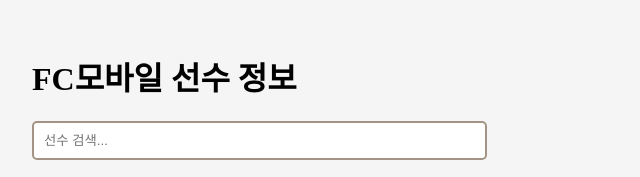
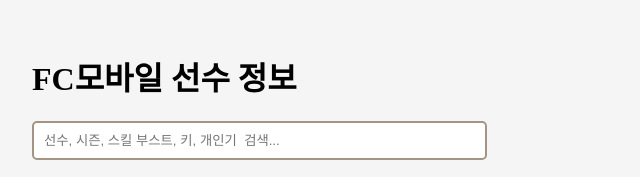
Before and after one commit to jw619/-, a plain HTML site: page index.html in a window 1280 px wide. Shown: the top 177 px of the page, without its empty margins (0-640 px from the left). Drawn offline with Linux system fonts and the light colour scheme.

Commit message:
Update index.html

```diff
--- a/index.html
+++ b/index.html
@@ -10,7 +10,7 @@
 <body>
     <h1 id="heading">FC모바일 선수 정보</h1>
     <div id="search-container">
-        <input type="text" id="search-input" placeholder="선수 검색..." onkeyup="filterTable()">
+        <input type="text" id="search-input" placeholder="선수, 시즌, 스킬 부스트, 키, 개인기  검색..." onkeyup="filterTable()">
             </div>
     <div style="display: flex; align-items: center;">
         <div id="info" style="display: none; font-family: 'Nanum Gothic', sans-serif;"></div>
```
